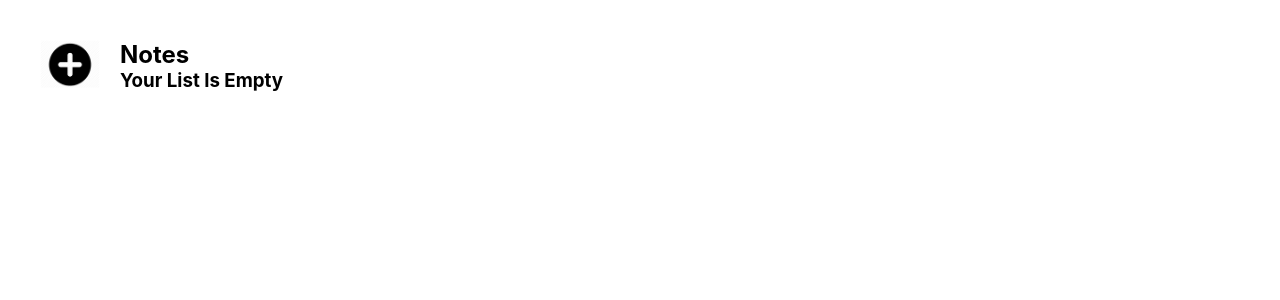
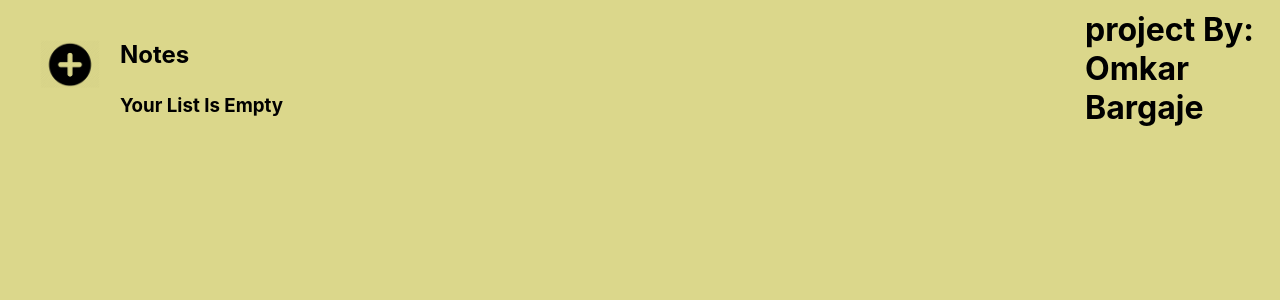
Before and after one commit to Omkarbargaje/Notes-app, a React (Create React App) app: page / in a window 1280 px wide. Shown: the top 300 px of the page. Built offline with nearby package versions, Linux system fonts and the light colour scheme.

Commit message:
updated code

```diff
--- a/src/App.css
+++ b/src/App.css
@@ -10,6 +10,11 @@
   gap: 20px;
 }
 
+h1 {
+  position: absolute;
+  left: 1085px;
+  top: 10px;
+}
 .custom-scroll::-webkit-scrollbar {
   width: 8px;
 }
--- a/src/App.js
+++ b/src/App.js
@@ -1,5 +1,6 @@
 import "./App.css";
-import React, { useEffect } from "react";
+import React from "react";
+//import React, { useEffect } from "react";
 import NotesContainer from "./components/NotesContainer/NotesContainer";
 import Sidebar from "./components/Sidebar/Sidebar";
 
@@ -31,10 +32,6 @@ function App() {
     setNote(tempNote);
   };
 
-  useEffect(() => {
-    localStorage.setItem("notes-app", JSON.stringify(notes));
-  }, [notes]);
-
   const updatetext = (text, id) => {
     const tempNote = [...notes];
 
@@ -46,8 +43,18 @@ function App() {
     setNote(tempNote);
   };
 
+  React.useEffect(() => {
+    localStorage.setItem("notes-app", JSON.stringify(notes));
+    console.log(notes);
+  }, [notes]);
+
+  const divStyle = {
+    backgroundColor: "#dbd78b",
+  };
+
   return (
-    <div className="App">
+    <div className="App" style={divStyle}>
+      <h1>project By: Omkar Bargaje</h1>
       <Sidebar addNote={addNote} />
       <NotesContainer
         notes={notes}
--- a/src/components/Note/Note.css
+++ b/src/components/Note/Note.css
@@ -1,11 +1,12 @@
 .note {
   padding: 25px;
-  height: 280px;
-  width: 260px;
+  height: 270px;
+  width: 257px;
   display: flex;
   flex-direction: column;
   background-color: blueviolet;
   border-radius: 30px;
+  margin-top: 20px;
 }
 
 .note-text {
--- a/src/components/Note/Note.js
+++ b/src/components/Note/Note.js
@@ -1,6 +1,6 @@
 import React from "react";
 import "./Note.css";
-let timeer = 500,
+let timer = 500,
   timeout;
 
 export default function Note(props) {
@@ -41,18 +41,19 @@ export default function Note(props) {
 
   const debounce = (func) => {
     clearTimeout(timeout);
-    timeout = setTimeout(func, timeer);
+    timeout = setTimeout(func, timer);
   };
 
   const updatetext = (text, id) => {
-    debounce(() => props.updateText(text, id));
+    debounce(() => props.updatetext(text, id));
   };
 
+  console.log(props);
   return (
     <div className="note" style={{ backgroundColor: props.note.color }}>
       <textarea
         className="note-text"
-        defaultValue={props.note.value}
+        defaultValue={props.note.text}
         onChange={(event) => updatetext(event.target.value, props.note.id)}
       />
       <div className="footer">
--- a/src/components/NotesContainer/NotesContainer.css
+++ b/src/components/NotesContainer/NotesContainer.css
@@ -13,3 +13,7 @@
   gap: 20px;
   overflow-y: scroll;
 }
+
+.Emapty-note-heading {
+  margin-top: 25px;
+}
--- a/src/components/NotesContainer/NotesContainer.js
+++ b/src/components/NotesContainer/NotesContainer.js
@@ -28,7 +28,7 @@ export default function NotesContainer(props) {
             />
           ))
         ) : (
-          <h3>Your List Is Empty</h3>
+          <h3 className="Emapty-note-heading">Your List Is Empty</h3>
         )}
       </div>
     </div>
```
